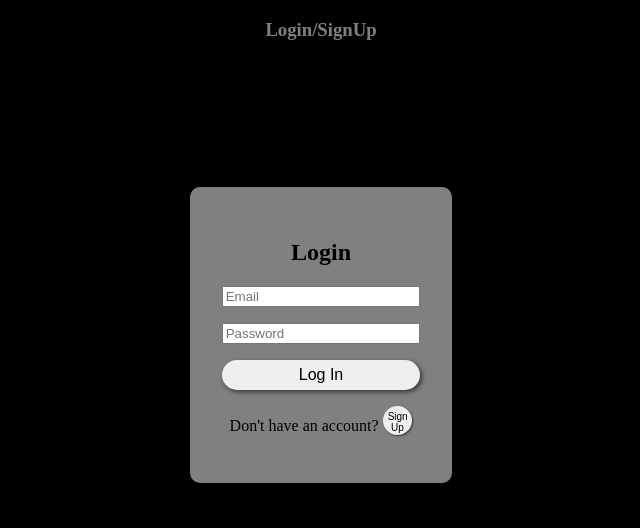
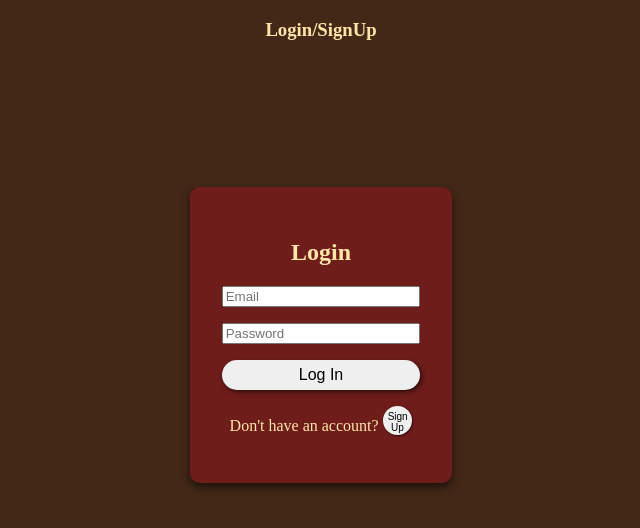
Before and after one commit to Bkeefe901/WineSalesFE, a React (Vite) app: page / in a window 1280 px wide. Shown: the top 528 px of the page, without its empty margins (319-959 px from the left). Built offline with nearby package versions, Linux system fonts and the light colour scheme.

Commit message:
Changed styling

```diff
--- a/src/components/AuthForms/Forms.module.css
+++ b/src/components/AuthForms/Forms.module.css
@@ -5,7 +5,7 @@
   padding: 2rem;
   border-radius: 10px;
   background-color: var(--form);
-  color: var(--background);
+  color: var(--text);
   box-shadow: 0 4px 8px rgba(0, 0, 0, 0.6);
 }
 
--- a/src/components/InputForm/InputForm.module.css
+++ b/src/components/InputForm/InputForm.module.css
@@ -9,8 +9,9 @@
 .inputForm {
     width: 40%;
     padding: 25px;
-    background-color: burlywood;
+    background-color: var(--form2);
     color: var(--background);
+    border-radius: 15px;
 }
 
 .inputForm>div>button {
--- a/src/components/Nav/Nav.jsx
+++ b/src/components/Nav/Nav.jsx
@@ -19,7 +19,7 @@ export default function Nav() {
         <>
           <Link to={"/dash"}>
             <h3>Dashboard</h3>
-          </Link>{" "}
+          </Link>
           <a href="">
             <h3 onClick={handleLogout}>Logout</h3>
           </a>
--- a/src/components/Nav/Nav.module.css
+++ b/src/components/Nav/Nav.module.css
@@ -8,9 +8,9 @@ a {
 }
 
 nav > a > h3 {
-  color: var(--form);
+  color: var(--text);
 }
 
 nav > a > h3:hover {
-  color: var(--darkForm);
+  color: var(--text);
 }
--- a/src/components/SaleList/SaleList.jsx
+++ b/src/components/SaleList/SaleList.jsx
@@ -30,8 +30,10 @@ export default function SaleList({ setList, saleData }) {
 
     return (
         <div className={style.setListMain}>
+            <section className={style.formContainer}>
             {showInput ? <InputForm setShowInput={setShowInput} setList={setList} /> : <button onClick={handleInput}>Show Search</button>}
             {showSearch ? <SearchForm setSearch={setSearch} search={search} setShowSearch={setShowSearch}/> : <button onClick={handleClick}>Show Filters</button>}
+            </section>
             <section>
                 <h1>Total of All Shown:</h1>
                 <h3>{grandTotal.toFixed(2)}</h3>
--- a/src/components/SearchForm/SearchForm.module.css
+++ b/src/components/SearchForm/SearchForm.module.css
@@ -20,8 +20,9 @@
 .searchForm {
     width: 40%;
     padding: 25px;
-    background-color: antiquewhite;
-    color: var(--background);
+    background-color: var(--form);
+    color: var(--text);
+    border-radius: 15px;
 }
 
 .searchForm>label{
--- a/src/index.css
+++ b/src/index.css
@@ -1,7 +1,8 @@
 :root {
-  --background: black;
-  --text: white;
-  --form: grey;
+  --background: #432818;
+  --text: #FFE6A7;
+  --form: #6F1D1B;
+  --form2: #BB9457;
 }
 
 html,
```
Also changed, not shown: src/components/SaleList/SaleList.module.css (+9 -0 lines).
